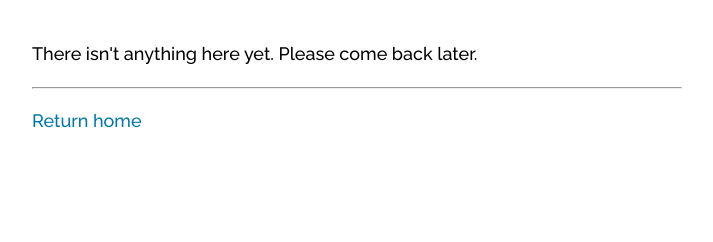
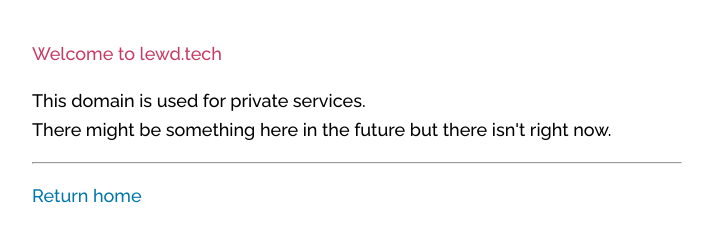
Before and after one commit to Erisa/lewd.tech, a plain HTML site: page index.html in a window 1280 px wide. Shown: the whole page, without its empty margins (283-996 px from the left). Drawn offline with Linux system fonts and the light colour scheme.

Commit message:
Update text

```diff
--- a/index.html
+++ b/index.html
@@ -15,7 +15,9 @@
 
 <body>
     <main>
-        <p>There isn't anything here yet. Please come back later.</p>
+        <span class="erisa">Welcome to lewd.tech</span>
+        <p>This domain is used for private services.<br/>
+        There might be something here in the future but there isn't right now.</p>
         <hr><p><a href="https://erisa.moe">Return home</a></p>
     </main>
 
```
